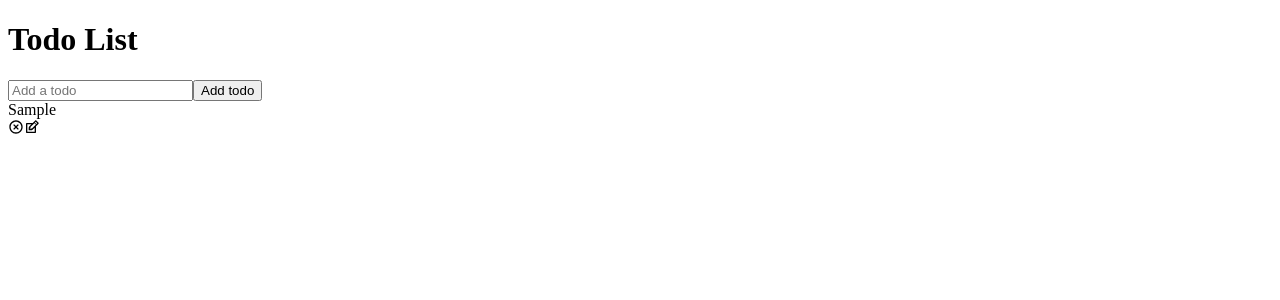
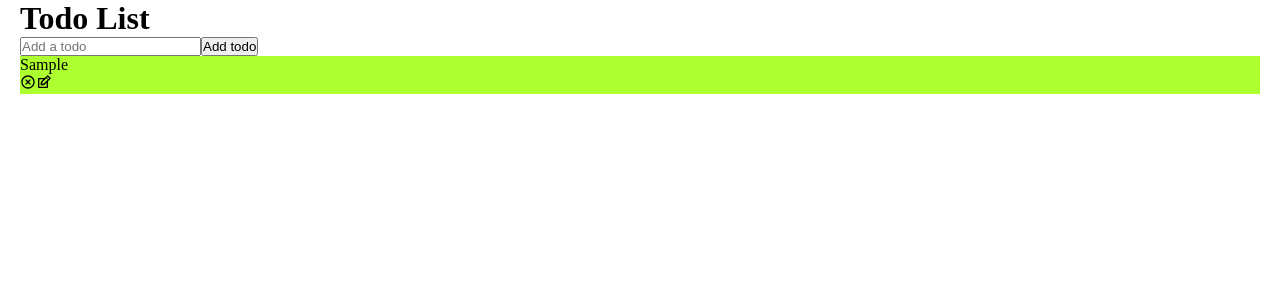
Before and after one commit to Lysy18/Simple-todo-list---React, a React (Vite) app: page / in a window 1280 px wide. Both pictures are taken after typing "Sample" into the empty fields and a click on the button "Add todo". Shown: the top 300 px of the page. Built offline with nearby package versions, Linux system fonts and the light colour scheme.

Commit message:
logika skończona

```diff
--- a/src/components/Todo.jsx
+++ b/src/components/Todo.jsx
@@ -2,23 +2,45 @@ import { useState } from "react";
 import { RiCloseCircleLine } from "react-icons/ri";
 import { TiEdit } from "react-icons/ti";
 
-const Todo = ({ todoList, completeTodo, deleteTodo }) => {
+const Todo = ({ todoList, completeTodo, deleteTodo, saveEditTodo }) => {
   const [edit, setEdit] = useState({
     id: null,
     value: "",
+    todos: [],
   });
+
+  const handleSave = () => {
+    saveEditTodo(edit, todoList);
+    setEdit({ id: null, value: "" });
+  };
 
   return todoList.map((todo, index) => (
     <div
       className={todo.isComplete ? "todo-row complete" : "todo-row"}
       key={index}
     >
-      <div key={todo.id} onClick={() => completeTodo(todo.id)}>
-        {todo.text}
-      </div>
+      {edit.id == todo.id ? (
+        <div>
+          <input
+            value={edit.value}
+            onChange={(e) =>
+              setEdit({ id: todo.id, value: e.currentTarget.value })
+            }
+          />
+          <button onClick={() => handleSave()}>Save</button>
+        </div>
+      ) : (
+        <div key={todo.id} onClick={() => completeTodo(todo.id)}>
+          {todo.text}
+        </div>
+      )}
       <div className="icons">
         <RiCloseCircleLine onClick={() => deleteTodo(todo.id)} />
-        <TiEdit />
+        <TiEdit
+          onClick={() =>
+            setEdit({ id: todo.id, value: todo.text, todos: todoList })
+          }
+        />
       </div>
     </div>
   ));
--- a/src/components/TodoList.jsx
+++ b/src/components/TodoList.jsx
@@ -13,7 +13,6 @@ const TodoList = () => {
   };
   const completeTodo = (id) => {
     let updatedTodos = todoList.map((todo) => {
-      console.log(todo.id, id);
       if (todo.id === id) {
         todo.isComplete = !todo.isComplete;
       }
@@ -25,20 +24,34 @@ const TodoList = () => {
   const deleteTodo = (id) => {
     let newTodos = [];
     todoList.map((todo) => {
-      console.log();
       if (id !== todo.id) {
-        // newTodos = newTodos.push(oldTodos[i]);
         newTodos = [...newTodos, todo];
-        console.log(newTodos);
       }
     });
-    setTodos(newTodos)
+    setTodos(newTodos);
+  };
+
+  const saveEditTodo = (editTodo, todoList) => {
+    let newTodos = [];
+    todoList.map((todo) => {
+      if (editTodo.id !== todo.id) {
+        newTodos = [...newTodos, todo];
+      } else {
+        newTodos = [...newTodos, { id: editTodo.id, text: editTodo.value }];
+      }
+    });
+    setTodos(newTodos);
   };
   return (
     <div>
       <h1>Todo List</h1>
       <TodoForm onSubmit={addTodo} />
-      <Todo todoList={todoList} completeTodo={completeTodo} deleteTodo={deleteTodo} />
+      <Todo
+        todoList={todoList}
+        completeTodo={completeTodo}
+        deleteTodo={deleteTodo}
+        saveEditTodo={saveEditTodo}
+      />
     </div>
   );
 };
--- a/src/main.jsx
+++ b/src/main.jsx
@@ -2,6 +2,7 @@ import React from "react";
 import ReactDOM from "react-dom/client";
 import App from "./App.jsx";
 // import './index.css'
+import "./style/style-d.css";
 
 ReactDOM.createRoot(document.getElementById("root")).render(
   <React.StrictMode>
--- a/src/style/style-d.css
+++ b/src/style/style-d.css
@@ -10,4 +10,12 @@
 
 .editTodo {
   background-color: pink;
+}
+
+.todo-row {
+  background-color: greenyellow;
+}
+
+.complete {
+  background-color: red !important;
 }/*# sourceMappingURL=style-d.css.map */
--- a/src/style/style-d.scss
+++ b/src/style/style-d.scss
@@ -10,3 +10,9 @@
 .editTodo{
     background-color: pink;
 }
+.todo-row{
+    background-color: greenyellow;
+}
+.complete{
+    background-color: red !important;
+}
```
Also changed, not shown: 1 other file (tests, documents, lock files or other folders).
